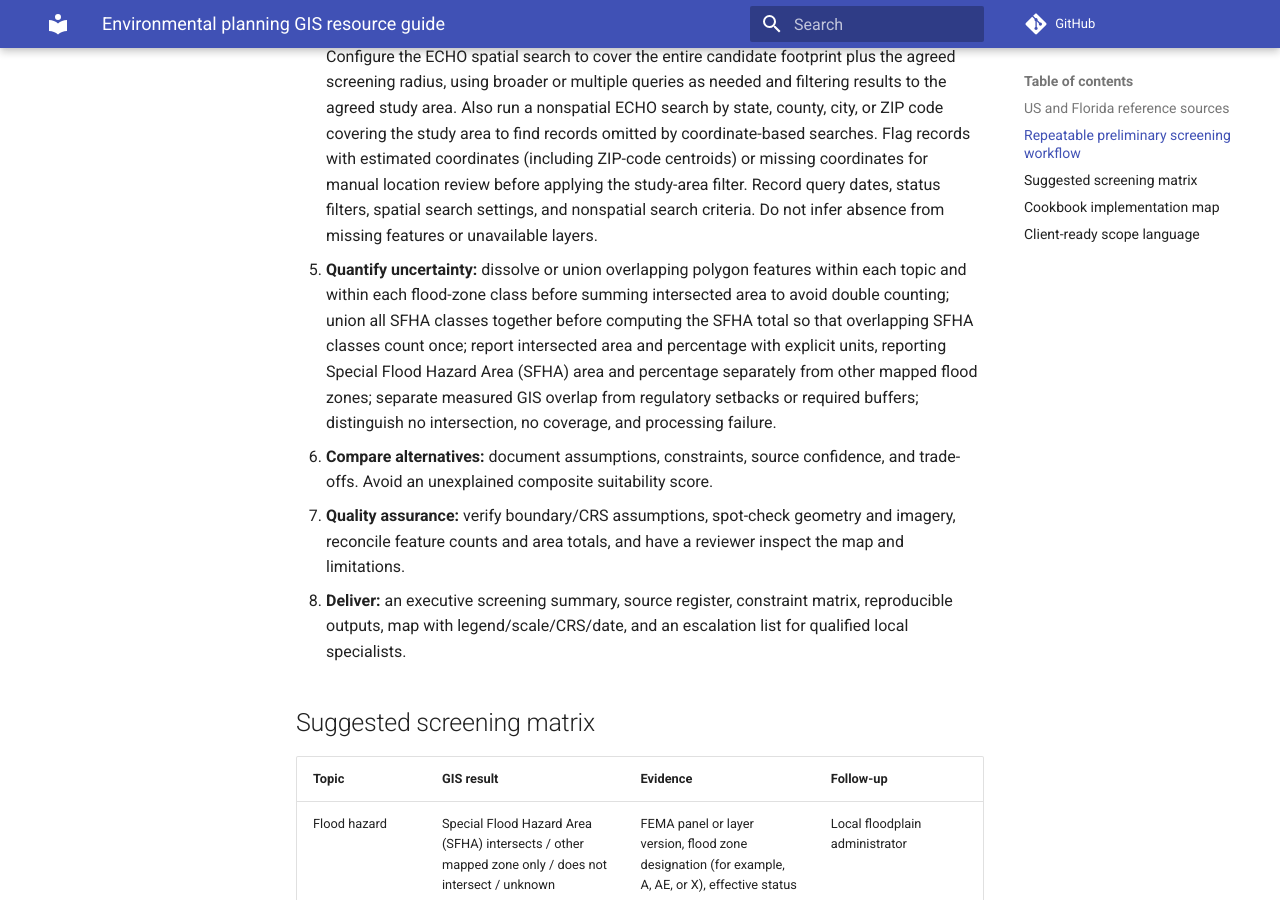
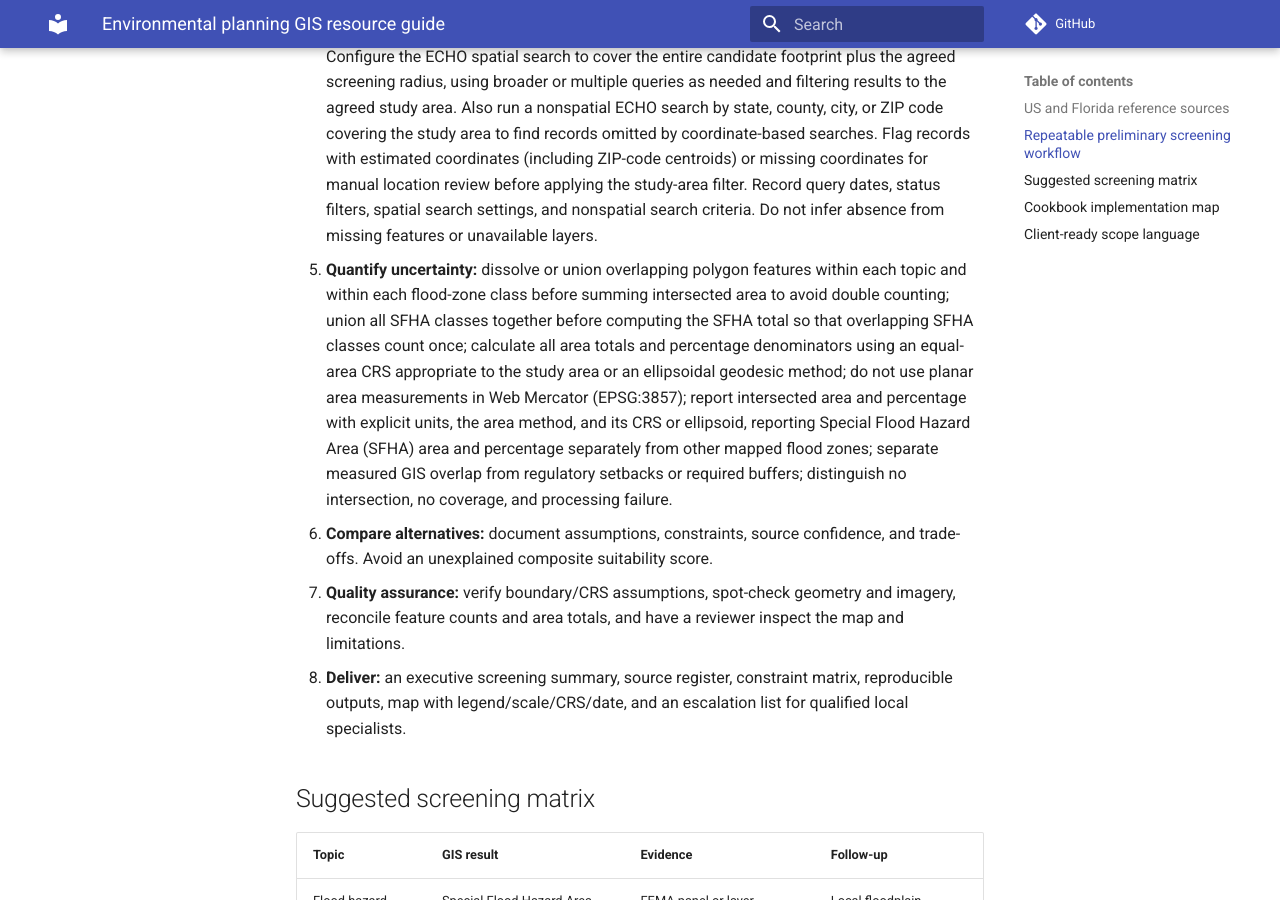
Before and after one commit to ZQM-Computing/geospatial-cookbooks, an MkDocs documentation site: the page built from docs/environmental-planning-resources.md, in a window 1280 px wide and 900 px high, scrolled down 1776 px. Built offline with MkDocs 1.6.1 and Material for MkDocs 9.7.7, drawn with Linux system fonts in a browser that asks for light colours; comment, search, counter and statistics services are not loaded.

Commit message:
docs: require equal-area or geodesic measurements for environmental screening overlap calculations
<!-- coderabbit-ai-generated:v1 -->

```diff
--- a/docs/environmental-planning-resources.md
+++ b/docs/environmental-planning-resources.md
@@ -33,16 +33,22 @@ External links are discovery starting points, **not live-verified downloads or g
 
 <!-- coderabbit-ai-generated-section:v1:64873bea762dc40d6e702b1dbb32e982385e9a1106cc1b73567c358734999eaf -->
 
+<!-- coderabbit-ai-generated:v1 -->
+
+<!-- coderabbit-ai-generated-section:v1:05e8a8dd623759dd6262226f1da101188dbfc6bb427575a87024d3c10537cc67 -->
+
 ## Repeatable preliminary screening workflow
 
 1. **Define the decision:** parcel/site identifier, jurisdiction, proposed use, alternatives, study area, and agreed screening radius. Avoid treating parcel polygons as surveyed boundaries.
 2. **Capture provenance:** dataset owner, title, URL, retrieval time (UTC), published/effective date, license, CRS, resolution/scale, update frequency, and known limitations.
 3. **Normalize spatial data:** validate geometries, coordinate reference systems, linear units, nulls, duplicates, and topology. Preserve untouched originals.
 4. **Screen independently:** intersect candidate footprints with flood zones, wetlands inventory, hydric-soil indicators, protected areas, impaired waters, land cover, and applicable local planning overlays. Query USFWS IPaC for species results and EPA ECHO for facility records, including inactive facilities; ECHO Quick Search by location excludes them by default. Configure the ECHO spatial search to cover the entire candidate footprint plus the agreed screening radius, using broader or multiple queries as needed and filtering results to the agreed study area. Also run a nonspatial ECHO search by state, county, city, or ZIP code covering the study area to find records omitted by coordinate-based searches. Flag records with estimated coordinates (including ZIP-code centroids) or missing coordinates for manual location review before applying the study-area filter. Record query dates, status filters, spatial search settings, and nonspatial search criteria. Do not infer absence from missing features or unavailable layers.
-5. **Quantify uncertainty:** dissolve or union overlapping polygon features within each topic and within each flood-zone class before summing intersected area to avoid double counting; union all SFHA classes together before computing the SFHA total so that overlapping SFHA classes count once; report intersected area and percentage with explicit units, reporting Special Flood Hazard Area (SFHA) area and percentage separately from other mapped flood zones; separate measured GIS overlap from regulatory setbacks or required buffers; distinguish no intersection, no coverage, and processing failure.
+5. **Quantify uncertainty:** dissolve or union overlapping polygon features within each topic and within each flood-zone class before summing intersected area to avoid double counting; union all SFHA classes together before computing the SFHA total so that overlapping SFHA classes count once; calculate all area totals and percentage denominators using an equal-area CRS appropriate to the study area or an ellipsoidal geodesic method; do not use planar area measurements in Web Mercator (EPSG:3857); report intersected area and percentage with explicit units, the area method, and its CRS or ellipsoid, reporting Special Flood Hazard Area (SFHA) area and percentage separately from other mapped flood zones; separate measured GIS overlap from regulatory setbacks or required buffers; distinguish no intersection, no coverage, and processing failure.
 6. **Compare alternatives:** document assumptions, constraints, source confidence, and trade-offs. Avoid an unexplained composite suitability score.
 7. **Quality assurance:** verify boundary/CRS assumptions, spot-check geometry and imagery, reconcile feature counts and area totals, and have a reviewer inspect the map and limitations.
 8. **Deliver:** an executive screening summary, source register, constraint matrix, reproducible outputs, map with legend/scale/CRS/date, and an escalation list for qualified local specialists.
+
+<!-- /coderabbit-ai-generated:v1 -->
 
 <!-- /coderabbit-ai-generated:v1 -->
 
```
